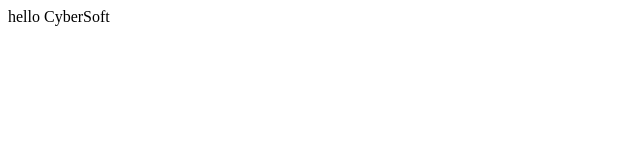
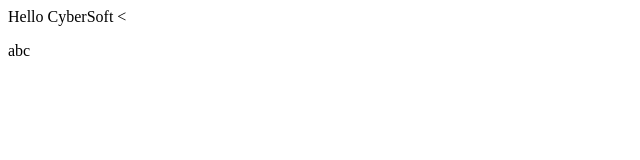
Before and after one commit to tuanlaos1995/GitDemo, a plain HTML site: page index.html in a window 1280 px wide. Shown: the full height of the page, 0-640 px from the left. Drawn offline with Linux system fonts and the light colour scheme.

Commit message:
sua file html

```diff
--- a/index.html
+++ b/index.html
@@ -7,6 +7,7 @@
 	<link rel="stylesheet" href="">
 </head>
 <body>
-	hello CyberSoft
+	Hello CyberSoft
+	<<p>abc</p>
 </body>
 </html>
```
